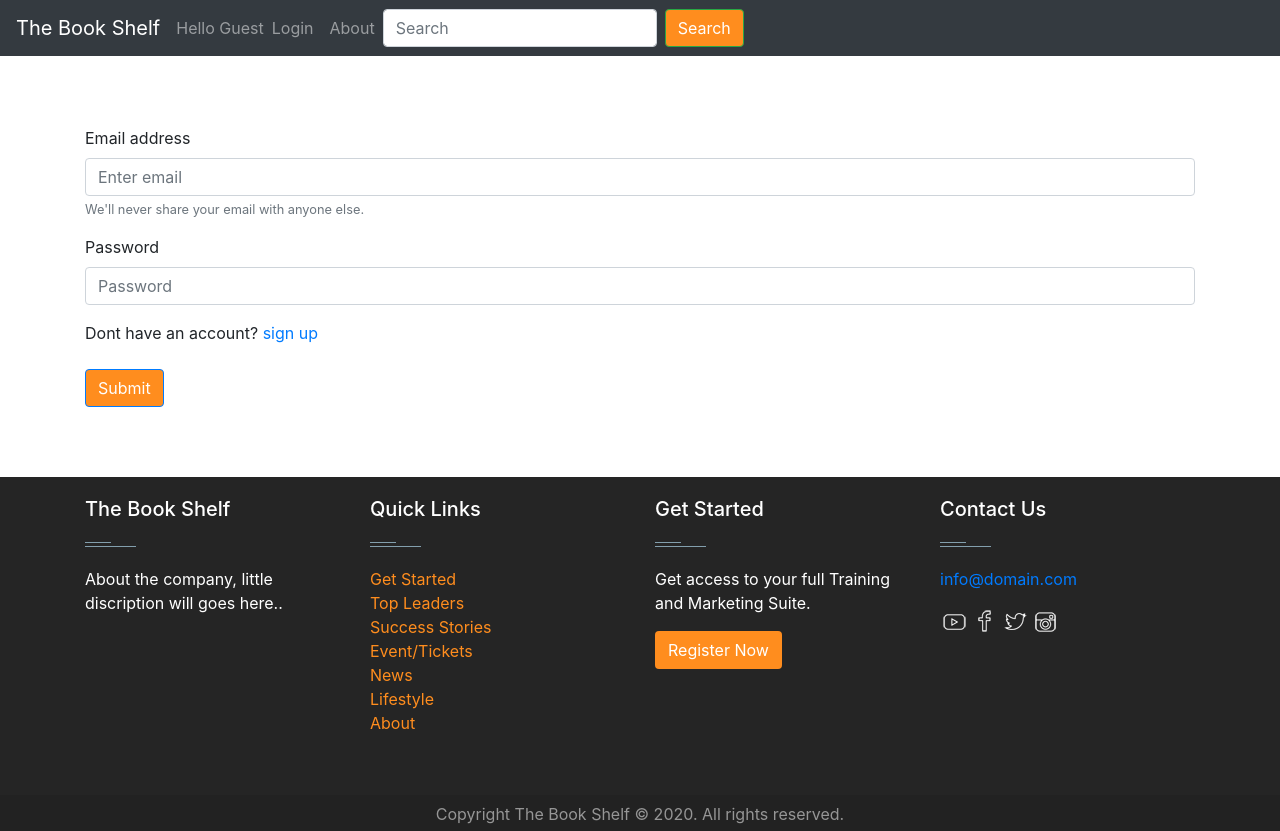
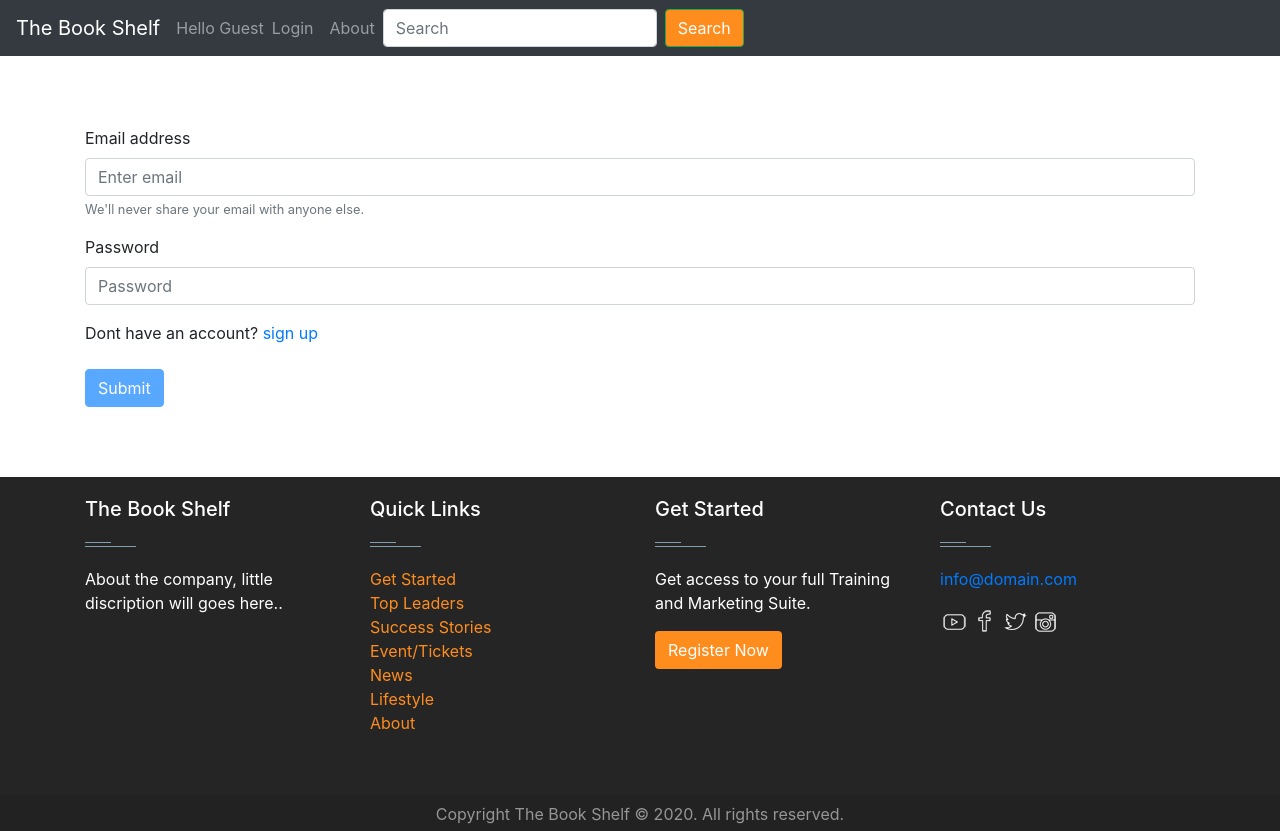
Before and after one commit to Avshalom-Mogos/the-book-shelf-MERN, a React (Create React App) app in the folder client/: page /login in a window 1280 px wide. Built offline with nearby package versions, Linux system fonts and the light colour scheme.

Commit message:
append authentication

```diff
--- a/client/src/components/Login.js
+++ b/client/src/components/Login.js
@@ -1,52 +1,69 @@
 import React, { Component } from 'react';
 import { Form, Button, Container } from "react-bootstrap";
 import axios from "axios"
-
+import {Redirect} from "react-router-dom"
 export default class Login extends Component {
     state = {
         email: "",
         password: "",
+        redirectToHome:false,
+        error:false,
 
     }
 
     login = () => {
+
         axios.post("/users/login", {
             email: this.state.email,
             password: this.state.password
 
         }).then(res => {
+            //res.data is user
+            if(res.status===200){
+                this.setState({redirectToHome:true})
+            }
 
-            console.log(res);
-
+            else{
+                this.setState({error:true})
+                console.log(`error code : ${res.status}`);
+            }
 
         }).catch(err => {
+            this.setState({error:true})
             console.log(err);
         })
     }
 
     render() {
+        const disabled = !this.state.email || !this.state.password;
+
+        if(this.state.redirectToHome){
+            return < Redirect to="/"/>
+
+        }
         return (
             <div style={{margin:"70px 0"}}>
 
                 <Container>
                         <Form.Group controlId="formBasicEmail">
-                            <Form.Label onChange={e => this.setState({ email: e.target.value })}>Email address</Form.Label>
-                            <Form.Control type="email" placeholder="Enter email" />
+                            <Form.Label >Email address</Form.Label>
+                            <Form.Control onChange={e => this.setState({ email: e.target.value })} type="email" placeholder="Enter email" />
                             <Form.Text className="text-muted">
                                 We'll never share your email with anyone else.
                         </Form.Text>
                         </Form.Group>
 
                         <Form.Group controlId="formBasicPassword">
-                            <Form.Label onChange={e => this.setState({ password: e.target.value })}>Password</Form.Label>
-                            <Form.Control type="password" placeholder="Password" />
+                            <Form.Label >Password</Form.Label>
+                            <Form.Control onChange={e => this.setState({ password: e.target.value })} type="password" placeholder="Password" />
                         </Form.Group>
                         <Form.Group controlId="formBasicCheckbox">
                             <label>Dont have an account? </label>
                             <a href="/signup"> sign up</a>
 
                         </Form.Group>
-                        <Button onClick={this.login} variant="primary" type="submit">Submit</Button>
+                         {this.state.error ? <p style={{color:"red"}}> Password or Email Invalid</p> : ""}
+                        <Button disabled= {disabled} onClick={this.login} variant="primary" type="submit">Submit</Button>
                 </Container>
 
             </div>
--- a/client/src/components/Signup.js
+++ b/client/src/components/Signup.js
@@ -1,19 +1,60 @@
 import React, { Component } from 'react'
 import { Form, Button, Container } from "react-bootstrap";
+import axios from "axios"
+import {Redirect} from "react-router-dom"
+export default class Signup extends Component {
+    state = {
+        username:"",
+        email: "",
+        password: "",
+        ConfirmPassword:"",
+        redirectToHome:false,
+        error:false,
 
-export default class Signup extends Component {
+    }
+
+    register = () => {
+
+        axios.post("/users/register", {
+            username:this.state.username,
+            email: this.state.email,
+            password: this.state.password
+
+        }).then(res => {
+            //res.data is user
+            if(res.status===201){
+                this.setState({redirectToHome:true})
+            }
+
+            else{
+                this.setState({error:true})
+                console.log(`error code : ${res.status}`);
+            }
+
+        }).catch(err => {
+            this.setState({error:true})
+            console.log(err);
+        })
+    }
     render() {
+
+        const disabled = !this.state.email || !this.state.password;
+
+        if(this.state.redirectToHome){
+            return < Redirect to="/"/>
+
+        }
         return (
             <div style={{ margin: "70px 0" }}>
                 <Container>
                     <Form>
                         <Form.Group controlId="formBasicName">
-                            <Form.Label>Username</Form.Label>
-                            <Form.Control type="text" placeholder="Enter User Name" />
+                            <Form.Label >Username</Form.Label>
+                            <Form.Control onChange={e => this.setState({ username: e.target.value })} type="text" placeholder="Enter User Name" />
                         </Form.Group>
                         <Form.Group controlId="formBasicEmail">
                             <Form.Label>Email address</Form.Label>
-                            <Form.Control type="email" placeholder="Enter email" />
+                            <Form.Control onChange={e => this.setState({ email: e.target.value })} type="email" placeholder="Enter email" />
                             <Form.Text className="text-muted">
                                 We'll never share your email with anyone else.
                             </Form.Text>
@@ -21,17 +62,18 @@ export default class Signup extends Component {
 
                         <Form.Group controlId="formBasicPassword">
                             <Form.Label>Password</Form.Label>
-                            <Form.Control type="password" placeholder="Password" />
+                            <Form.Control onChange={e => this.setState({ password: e.target.value })} type="password" placeholder="Password" />
                         </Form.Group>
                         <Form.Group controlId="formBasicPassword">
                             <Form.Label>Confirm Password</Form.Label>
-                            <Form.Control type="password" placeholder="Confirm Password" />
+                            <Form.Control onChange={e => this.setState({ConfirmPassword: e.target.value })} type="password" placeholder="Confirm Password" />
                         </Form.Group>
                         <Form.Group controlId="formBasicCheckbox">
                             <Form.Check type="checkbox" label="Accept Terms & Conditions" />
                         </Form.Group>
-                        <Button variant="primary" type="submit">
-                            Sign up</Button>
+                        {this.state.error ? <p style={{color:"red"}}> Register Error</p> : ""}
+                        <Button disabled= {disabled} onClick={this.register} variant="primary" type="submit">
+                         Sign up</Button>
                     </Form>
                 </Container>
             </div>
```
